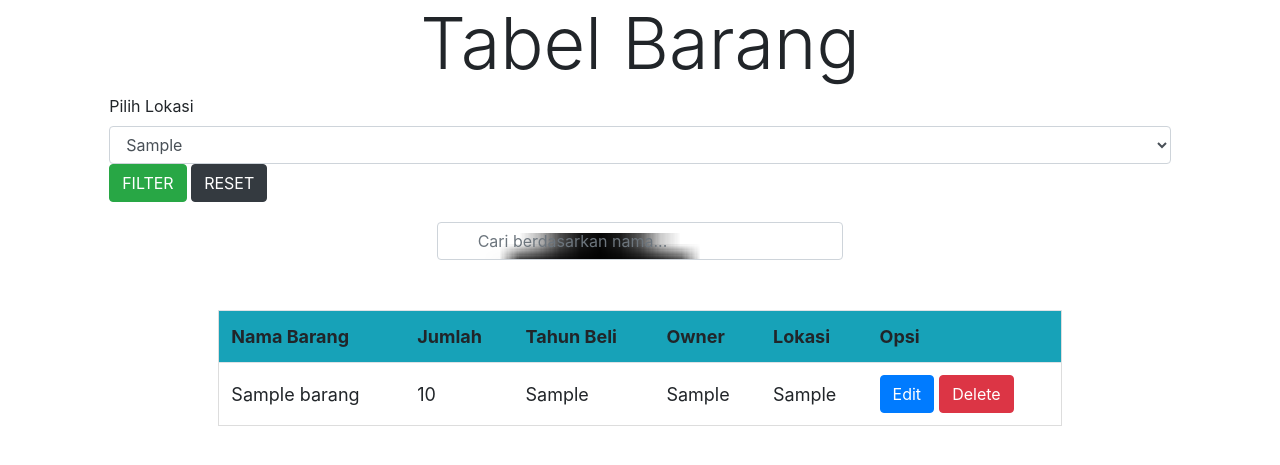
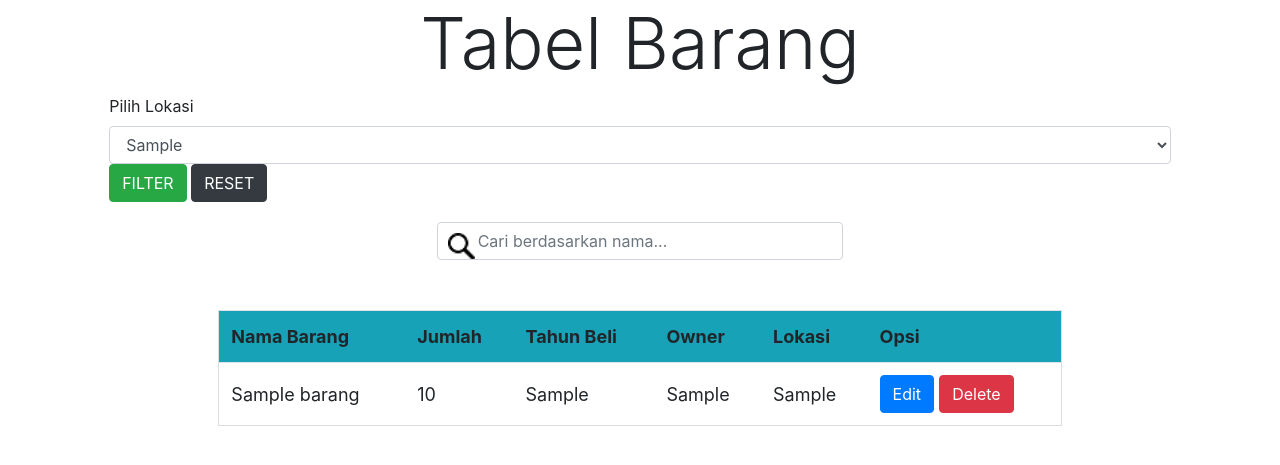
Before and after one commit to leonardcl/inventaris-gereja, a PHP site: page /tabel_barang.php in a window 1280 px wide. Shown: the part 56-521 px from the top of the page. Run offline with PHP 8.4, Linux system fonts and the light colour scheme; the visitor is signed in with stand-in values (Sample User, id 1); tables that the repository leaves empty or names only in its code hold one stand-in row (values such as "Sample post"); data that the repository does not hold is empty; some libraries are stand-ins or nearby versions.

Commit message:
Update tabel_barang.php

```diff
--- a/tabel_barang.php
+++ b/tabel_barang.php
@@ -31,7 +31,7 @@ $result = mysqli_query($conn, "SELECT * FROM barang ORDER BY id DESC");
 #myInput {
   background-image: url('searchicon.png');
   background-position: 10px 10px;
-  background-size:100%;
+  background-size:27px;
   background-repeat: no-repeat;
   padding: 12px 20px 12px 40px;
   margin-bottom: 50px;
```
